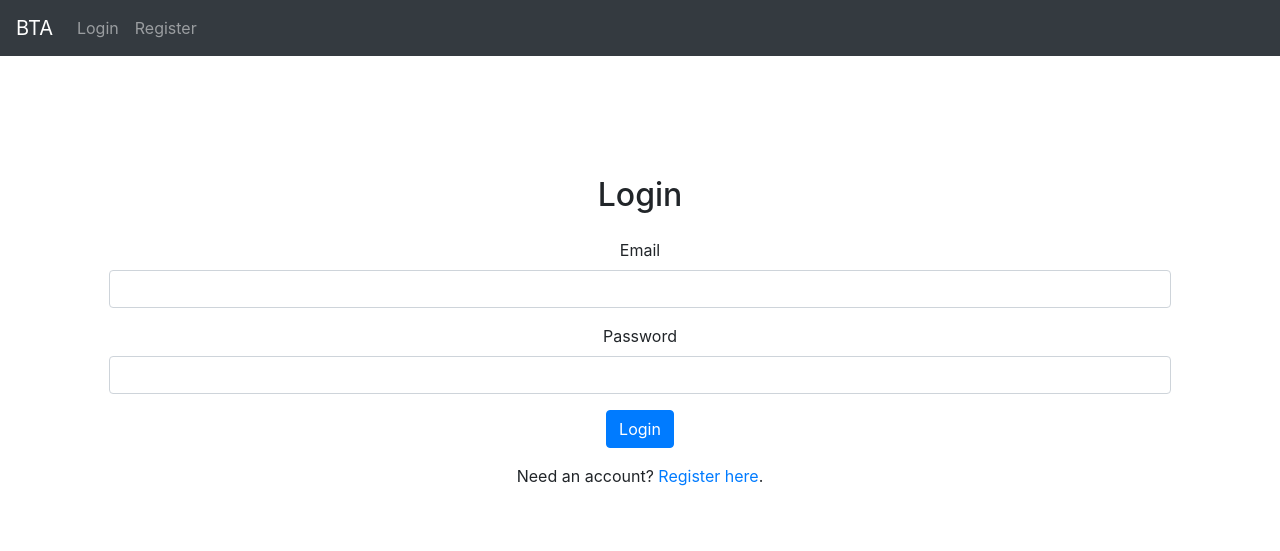
After one commit to kamilpajak/BiometricTypingAnalysis, a Flask app: page /login in a window 1280 px wide. The commit adds this page. Shown: the top 551 px of the page. Run offline with Flask 3, Linux system fonts and the light colour scheme; some libraries are stand-ins or nearby versions.

Commit message:
Add user registration/login/logout

```diff
--- a/app.py
+++ b/app.py
@@ -1,14 +1,92 @@
-from flask import Flask, render_template, request, jsonify
+from flask import Flask, render_template, request, jsonify, redirect, url_for, flash, g, session
+from sqlalchemy.exc import IntegrityError
 
+from extensions import db
 from feature_calculator import FeatureCalculator
+from forms import RegistrationForm, LoginForm
 from keystroke_processor import KeystrokeProcessor
+from models.models import User
 
 app = Flask(__name__)
+app.config['SQLALCHEMY_DATABASE_URI'] = 'sqlite:///site.db'  # Or another database URI
+app.config['SECRET_KEY'] = 'your_secret_key'
+app.config['SQLALCHEMY_TRACK_MODIFICATIONS'] = False
+
+db.init_app(app)
+
+
+@app.before_request
+def create_tables():
+    if not hasattr(g, 'db_created'):
+        db.create_all()
+        # Remove the handler so it only runs once
+        app.before_request_funcs[None].remove(create_tables)
 
 
 @app.route('/')
 def index():
-    return render_template('index.html')
+    if 'user_id' in session:
+        return render_template('index.html')
+    else:
+        return redirect(url_for('login'))
+
+
+@app.route("/register", methods=['GET', 'POST'])
+def register():
+    form = RegistrationForm()
+    if form.validate_on_submit():
+        # Check whether user already exists
+        user_by_email = User.query.filter_by(email=form.email.data).first()
+        if user_by_email:
+            flash('Email already registered. Please log in.', 'danger')
+            return redirect(url_for('login'))
+
+        user_by_username = User.query.filter_by(username=form.username.data).first()
+        if user_by_username:
+            flash('Username already taken. Please choose a different one.', 'danger')
+            return redirect(url_for('register'))
+
+        # Create a new user with the form data
+        new_user = User(username=form.username.data, email=form.email.data)
+        new_user.set_password(form.password.data)
+
+        # Add the new user to the database
+        db.session.add(new_user)
+        try:
+            db.session.commit()
+            flash('Account created successfully! You can now log in.', 'success')
+            return redirect(url_for('login'))
+        except IntegrityError:  # Catching a specific SQLAlchemy IntegrityError
+            db.session.rollback()
+            flash('There was an issue creating the account. Please try again.', 'danger')
+            return redirect(url_for('register'))
+        except Exception as e:  # Catching any other exceptions that might occur
+            db.session.rollback()
+            flash(f'An error occurred: {e}', 'danger')
+            return redirect(url_for('register'))
+
+    return render_template('register.html', title='Register', form=form)
+
+
+@app.route("/login", methods=['GET', 'POST'])
+def login():
+    form = LoginForm()
+    if form.validate_on_submit():
+        user = User.query.filter_by(email=form.email.data).first()
+        if user and user.check_password(form.password.data):
+            session['user_id'] = user.id
+            flash('You have been logged in!', 'success')
+            return redirect(url_for('index'))
+        else:
+            flash('Login Unsuccessful. Please check email and password', 'danger')
+    return render_template('login.html', title='Login', form=form)
+
+
+@app.route("/logout")
+def logout():
+    session.clear()  # This clears all data stored in the session
+    flash('You have been logged out.', 'success')
+    return redirect(url_for('login'))
 
 
 @app.route('/analyze_keystrokes', methods=['POST'])
--- /dev/null
+++ b/extensions.py
@@ -0,0 +1,3 @@
+from flask_sqlalchemy import SQLAlchemy
+
+db = SQLAlchemy()
--- /dev/null
+++ b/forms.py
@@ -0,0 +1,17 @@
+from flask_wtf import FlaskForm
+from wtforms import StringField, PasswordField, SubmitField
+from wtforms.validators import DataRequired, Email, EqualTo, Length
+
+
+class RegistrationForm(FlaskForm):
+    username = StringField('Username', validators=[DataRequired(), Length(min=2, max=20)])
+    email = StringField('Email', validators=[DataRequired(), Email()])
+    password = PasswordField('Password', validators=[DataRequired()])
+    confirm_password = PasswordField('Confirm Password', validators=[DataRequired(), EqualTo('password')])
+    submit = SubmitField('Sign Up')
+
+
+class LoginForm(FlaskForm):
+    email = StringField('Email', validators=[DataRequired(), Email()])
+    password = PasswordField('Password', validators=[DataRequired()])
+    submit = SubmitField('Login')
--- /dev/null
+++ b/templates/base.html
@@ -0,0 +1,68 @@
+<!DOCTYPE html>
+<html lang="en">
+<head>
+    <meta charset="UTF-8">
+    <meta name="viewport" content="width=device-width, initial-scale=1.0">
+    <title>Biometric Typing Analysis</title>
+    <link rel="icon" href="{{ url_for('static', filename='favicon.ico') }}">
+    <!-- Bootstrap CSS -->
+    <link href="https://stackpath.bootstrapcdn.com/bootstrap/4.5.2/css/bootstrap.min.css" rel="stylesheet">
+    <style>
+        body {
+            padding-top: 5rem;
+        }
+        .starter-template {
+            padding: 3rem 1.5rem;
+            text-align: center;
+        }
+    </style>
+</head>
+<body>
+<!-- base.html -->
+<nav class="navbar navbar-expand-md navbar-dark bg-dark fixed-top">
+    <a class="navbar-brand" href="{{ url_for('index') }}">BTA</a>
+    <button class="navbar-toggler" type="button" data-toggle="collapse" data-target="#navbarsExampleDefault"
+            aria-controls="navbarsExampleDefault" aria-expanded="false" aria-label="Toggle navigation">
+        <span class="navbar-toggler-icon"></span>
+    </button>
+
+    <div class="collapse navbar-collapse" id="navbarsExampleDefault">
+        <ul class="navbar-nav mr-auto">
+            {% if 'user_id' in session %}
+            <li class="nav-item">
+                <a class="nav-link" href="{{ url_for('index') }}">Home</a>
+            </li>
+            <li class="nav-item">
+                <a class="nav-link" href="{{ url_for('logout') }}">Logout</a>
+            </li>
+            {% else %}
+            <li class="nav-item">
+                <a class="nav-link" href="{{ url_for('login') }}">Login</a>
+            </li>
+            <li class="nav-item">
+                <a class="nav-link" href="{{ url_for('register') }}">Register</a>
+            </li>
+            {% endif %}
+        </ul>
+    </div>
+</nav>
+
+
+<main role="main" class="container starter-template">
+    {% with messages = get_flashed_messages(with_categories=true) %}
+    {% if messages %}
+    {% for category, message in messages %}
+    <div class="alert alert-{{ category }}">{{ message }}</div>
+    {% endfor %}
+    {% endif %}
+    {% endwith %}
+
+    {% block content %}{% endblock %}
+</main>
+
+<!-- Bootstrap JS and dependencies -->
+<script src="https://code.jquery.com/jquery-3.5.1.slim.min.js"></script>
+<script src="https://cdn.jsdelivr.net/npm/@popperjs/core@2.5.2/dist/umd/popper.min.js"></script>
+<script src="https://stackpath.bootstrapcdn.com/bootstrap/4.5.2/js/bootstrap.min.js"></script>
+</body>
+</html>
--- /dev/null
+++ b/templates/login.html
@@ -0,0 +1,28 @@
+{% extends "base.html" %}
+
+{% block content %}
+<div class="container mt-5">
+    <h2>Login</h2>
+    <form method="post" class="mt-4">
+        {{ form.hidden_tag() }}
+        <div class="form-group">
+            {{ form.email.label(class="form-label") }}
+            {{ form.email(class="form-control") }}
+            {% for error in form.email.errors %}
+            <div class="invalid-feedback">{{ error }}</div>
+            {% endfor %}
+        </div>
+        <div class="form-group">
+            {{ form.password.label(class="form-label") }}
+            {{ form.password(class="form-control") }}
+            {% for error in form.password.errors %}
+            <div class="invalid-feedback">{{ error }}</div>
+            {% endfor %}
+        </div>
+        <div class="form-group">
+            {{ form.submit(class="btn btn-primary") }}
+        </div>
+    </form>
+    <p class="mt-3">Need an account? <a href="{{ url_for('register') }}">Register here</a>.</p>
+</div>
+{% endblock %}
```
Also changed, not shown: models/models.py (added, +21 -0 lines), sqlite_manager.py (deleted, +0 -16 lines), templates/index.html (+16 -18 lines), templates/register.html (added, +41 -0 lines), auth/login.py (added), auth/logout.py (added), auth/register.py (added), static/favicon.ico (added), static/static.js (renamed from static/js/static.js), test_keystroke_processor.py (renamed from test_event_log_handler.py).
